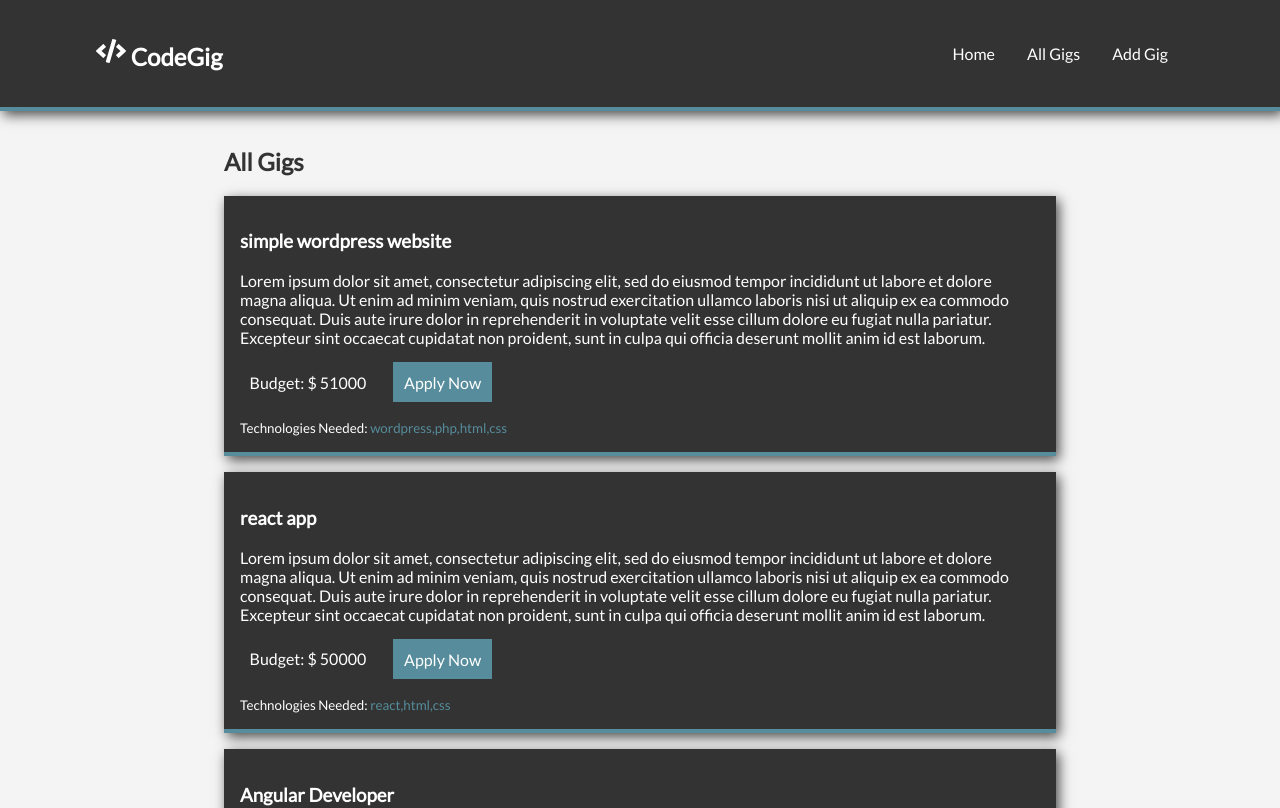
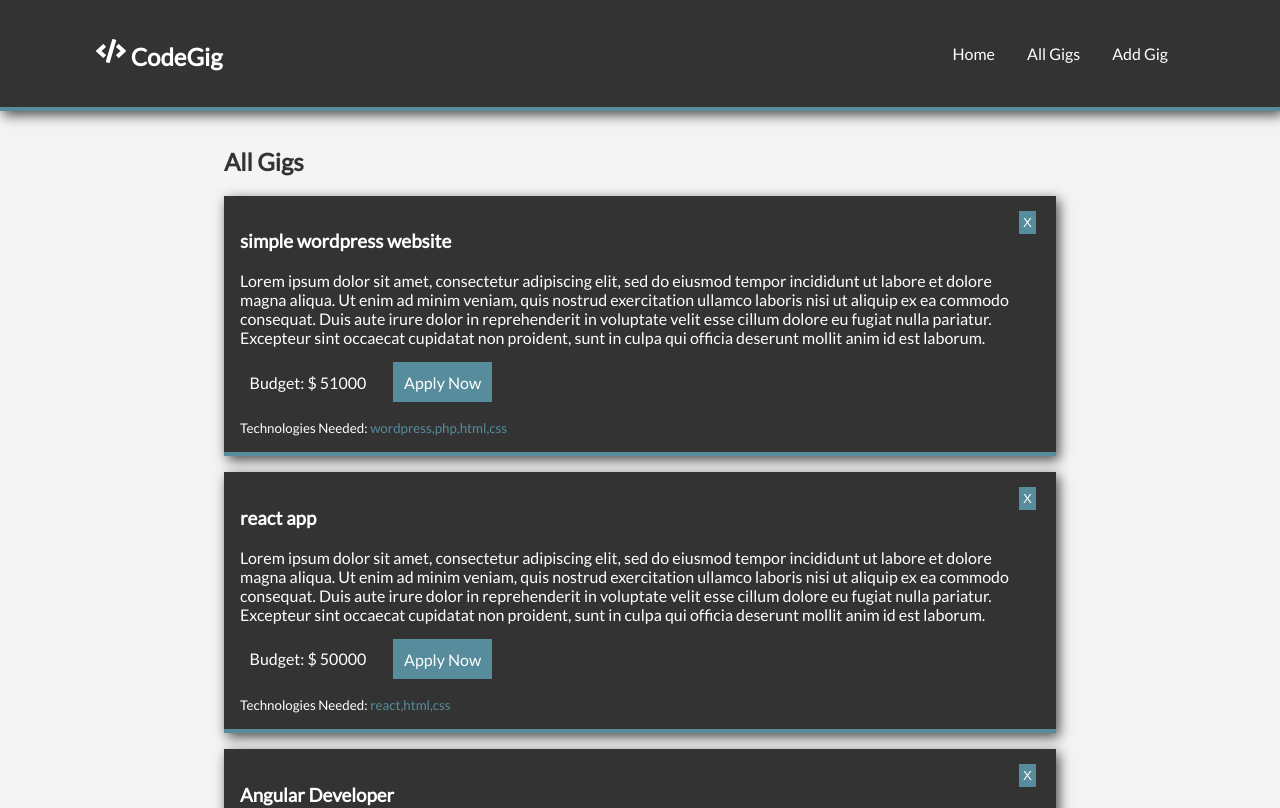
Before and after one commit to keerthimac/react-codegig, a React (Create React App) app in the folder client/: page /gigs in a window 1280 px wide. Shown: the top 808 px of the page. Built offline with nearby package versions, Linux system fonts and the light colour scheme; data requests are answered from the project's data file.

Commit message:
delete button added

```diff
--- a/client/src/components/GigItem.jsx
+++ b/client/src/components/GigItem.jsx
@@ -4,6 +4,7 @@ const GigItem = ({ gig }) => {
   return (
     <div>
       <div className='gig'>
+        <button className='del-gig'>X</button>
         <h3>{gig.title}</h3>
         <p>{gig.description}</p>
         <ul>
--- a/client/src/index.css
+++ b/client/src/index.css
@@ -170,6 +170,7 @@ input[type="search"] {
   padding: 1rem;
   margin-bottom: 1rem;
   box-shadow: var(--box-shadow);
+  position: relative;
 }
 
 .gig ul {
@@ -184,6 +185,22 @@ input[type="search"] {
 
 .gig .tech span {
   color: var(--primary-color);
+}
+
+.gig .del-gig {
+  position: absolute;
+  right: 20px;
+  top: 15px;
+  margin: 0;
+  padding: 0.25rem;
+  background: var(--primary-color);
+  border: none;
+  color: #fff;
+  transition: all 0.7s;
+}
+
+.gig .del-gig:hover {
+  background: var(--primary-hover-color);
 }
 
 /* Form */
```
